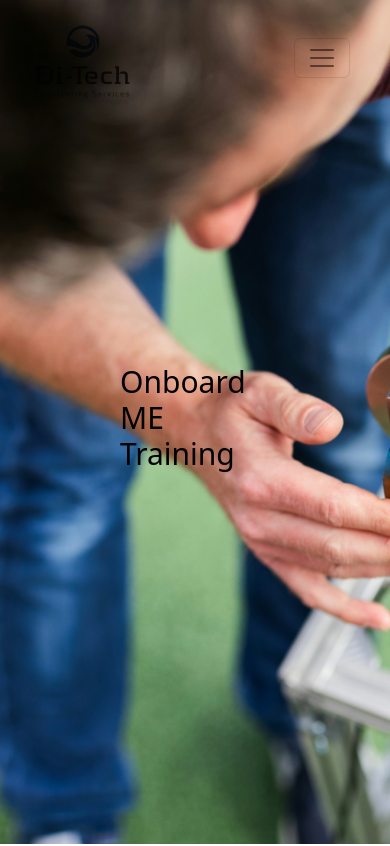
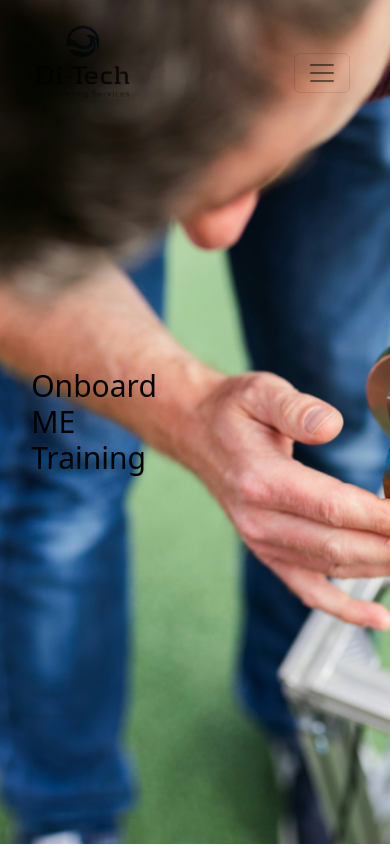
Before and after one commit to Auksea/ditech-webpage, a React (Create React App) app: page /ME-training in a window 390 px wide. Shown: the top 846 px of the page. Built offline with nearby package versions, Linux system fonts and the light colour scheme.

Commit message:
some styling fixed

```diff
--- a/src/components/Contact.css
+++ b/src/components/Contact.css
@@ -42,6 +42,10 @@
   padding: 0 5px;
 }
 
+.phone-email-column p {
+  margin-top: 20px;
+}
+
 
 @keyframes slideFromLeft {
   from {
--- a/src/components/Contact.js
+++ b/src/components/Contact.js
@@ -1,6 +1,6 @@
 import React, { useEffect } from 'react';
 import './Contact.css';
-import ContactForm from './ContactForm';
+//import ContactForm from './ContactForm';
 import { FaMapMarkerAlt, FaPhone, FaEnvelope } from 'react-icons/fa';
 
 const Contact = () => {
@@ -45,7 +45,7 @@ const Contact = () => {
                     </div>
                     <div className="phone-email-column">
                         <p><FaPhone /> +45 24 21 54 51</p>
-                            <p><FaEnvelope /> service@di-tech.eu</p>
+                        <p><FaEnvelope /> <a href="mailto:service@di-tech.eu">service@di-tech.eu</a></p>
                     </div>
                 </div>
             </div>
@@ -62,10 +62,6 @@ const Contact = () => {
                 ></iframe>
             </div>
         </div>
-            <div className="contact-form-container">
-                <p className='column-heading'>Or just leave us a message</p>
-                <ContactForm />
-            </div>
     </div>
     );
 };
--- a/src/components/Footer.css
+++ b/src/components/Footer.css
@@ -26,7 +26,6 @@
     max-height: 150px;
     width: auto;
     max-width: 100%;
-
 }
 
 .FooterColumn h4{
@@ -40,6 +39,7 @@
 @media only screen and (max-width: 950px) {
     .company-icon-footer {
         height: 80px;
+        margin-top: 80px;
     }
 
     .footer {
--- a/src/components/Header.css
+++ b/src/components/Header.css
@@ -8,20 +8,28 @@
 .heading-container {
   position: absolute;
   top: 50%;
-  left: 50%;
-  transform: translate(-50%, -50%);
+  left: 8vw;
   text-align: start;
   z-index: 1;
-  width: calc(100% - 240px);
-  max-width: 2000px;
+  max-width: calc(100% - 240px);
 }
 
 .heading-container.contact-page {
-  left: 50%;
+  position: absolute;
+  top: 50%;
+  left: 8vw;
+  text-align: start;
+  z-index: 1;
+  max-width: calc(100% - 240px);
 }
 
 .heading-container.about-page {
-  left: 50%;
+  position: absolute;
+  top: 50%;
+  left: 8vw;
+  text-align: start;
+  z-index: 1;
+  max-width: calc(100% - 240px);
 }
 
 @keyframes slideInFromTop {
@@ -104,11 +112,43 @@
 @media only screen and (max-width: 950px) {
   .header-wrapper {
     height: 100vh;
-    padding: 20px;
+    display: flex;
+    align-items: flex-start;
+  }
+
+  .heading-container {
+    position: absolute;
+    top: 50%;
+    left: 8vw;
+    transform: translateY(-50%);
+    z-index: 1;
+    width: calc(100% - 240px);
+    max-width: 2000px;
   }
 
   .heading {
-      font-size: 30px;
+    font-size: 30px;
+    margin: 0;
+  }
+
+  .heading-container.contact-page {
+    position: absolute;
+    top: 50%;
+    left: 8vw;
+    transform: translateY(-50%);
+    z-index: 1;
+    width: calc(100% - 240px);
+    max-width: 2000px;
+  }
+
+  .heading-container.about-page {
+    position: absolute;
+    top: 50%;
+    left: 8vw;
+    transform: translateY(-50%);
+    z-index: 1;
+    width: calc(100% - 240px);
+    max-width: 2000px;
   }
 
   .curtain-menu-header {
@@ -193,7 +233,7 @@
   }
 
   .navbar-toggler {
-    margin-top: -80px;
+    margin-top: -50px;
   }
 
   .company-icon-header {
```
Lines whose indentation alone changed are shown as unchanged.
